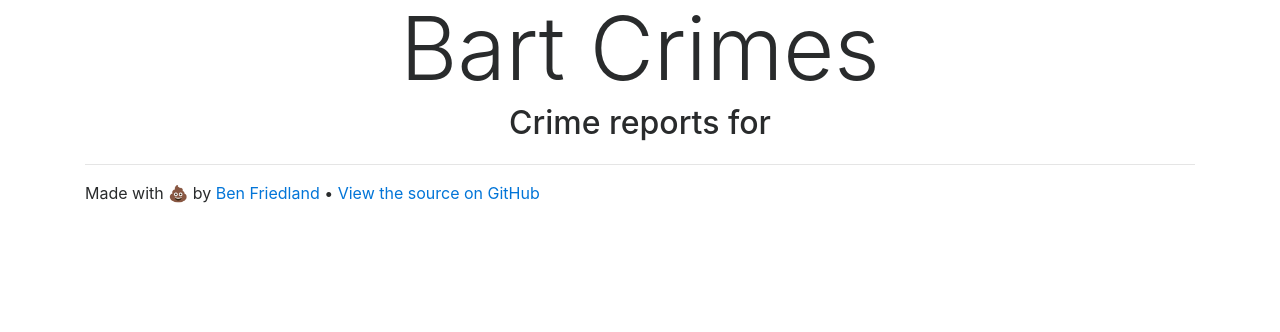
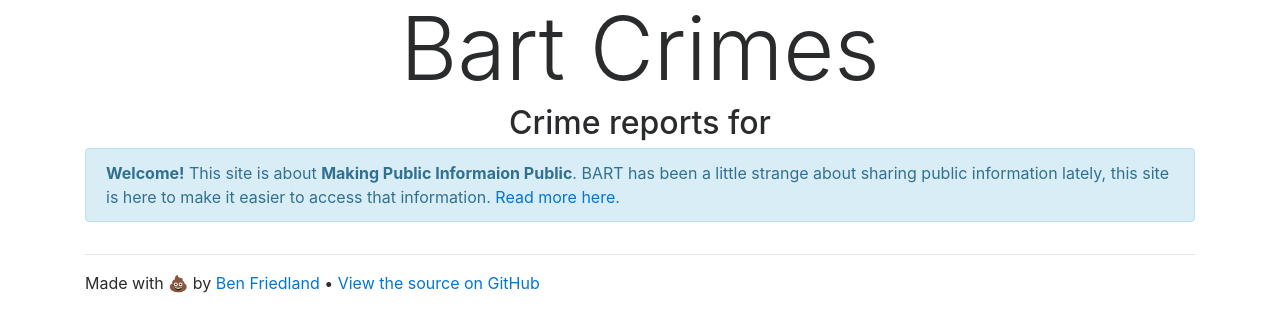
Before and after one commit to ben174/bart-crime, a Django app: template templates/home.html in a window 1280 px wide. Shown: the top 332 px of the page. Run offline with Django 3.2, Linux system fonts and the light colour scheme; the template is opened without the code that fills it, so the values that code supplies are empty; some libraries are stand-ins or nearby versions.

Commit message:
Prettier colors

```diff
--- a/templates/home.html
+++ b/templates/home.html
@@ -5,11 +5,17 @@
 <h2 class="text-center">Crime reports for <b>{{ current_date }}</b></h2>
 
 
+<div class="alert alert-info" role="alert">
+    <strong>Welcome!</strong> This site is about <b>Making Public Informaion Public</b>.
+    BART has been a little strange about sharing public information lately, this site is here
+    to make it easier to access that information. <a href="/about">Read more here.</a>
+</div>
+
 <div class="row">
 {% for incident in incidents %}
   <div class="col-sm-6">
-    <div class="card" style="background-color: #EEF; min-height: 300px; margin: 10px;">
-	  <h3 class="card-header" style="background-color: #DDF">
+    <div class="card" style="background-color: #f6fbfd; min-height: 300px; margin-bottom: 10px;">
+	  <h3 class="card-header" style="background-color: #c2deec">
 		<i class="fa fa-{{ incident.icon }}" aria-hidden="true"></i>
 		{{ incident.title }}
 	  </h3>
@@ -23,7 +29,7 @@
 		<p class="card-text">{{ incident.body }}</p>
 		<a href="/incident/{{ incident.id }}" class="card-link">permalink</a>
       </div>
-	  <div class="card-footer text-muted" style="background-color: #e4e4fd">
+	  <div class="card-footer text-muted" style="background-color: #e6f6ff">
 		{{ incident.incident_dt|naturaltime }}
 	  </div>
     </div>
```
